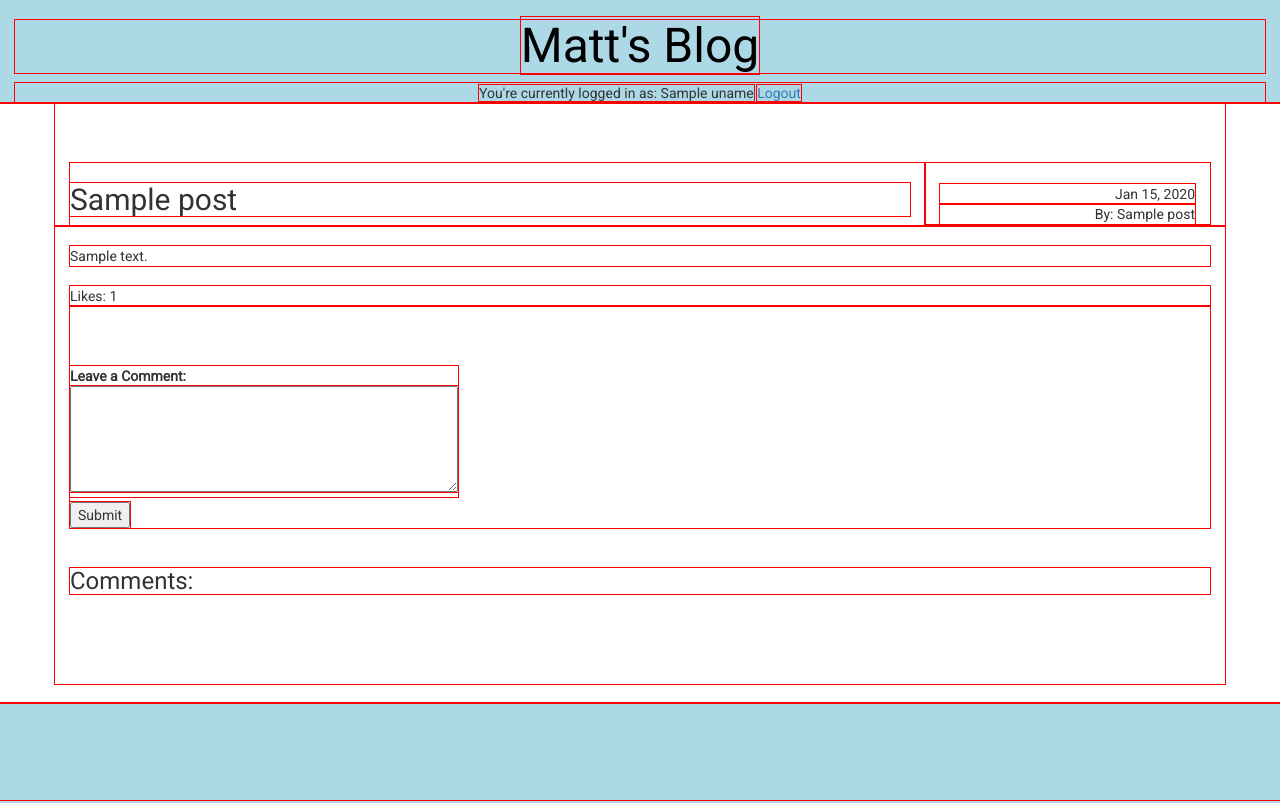
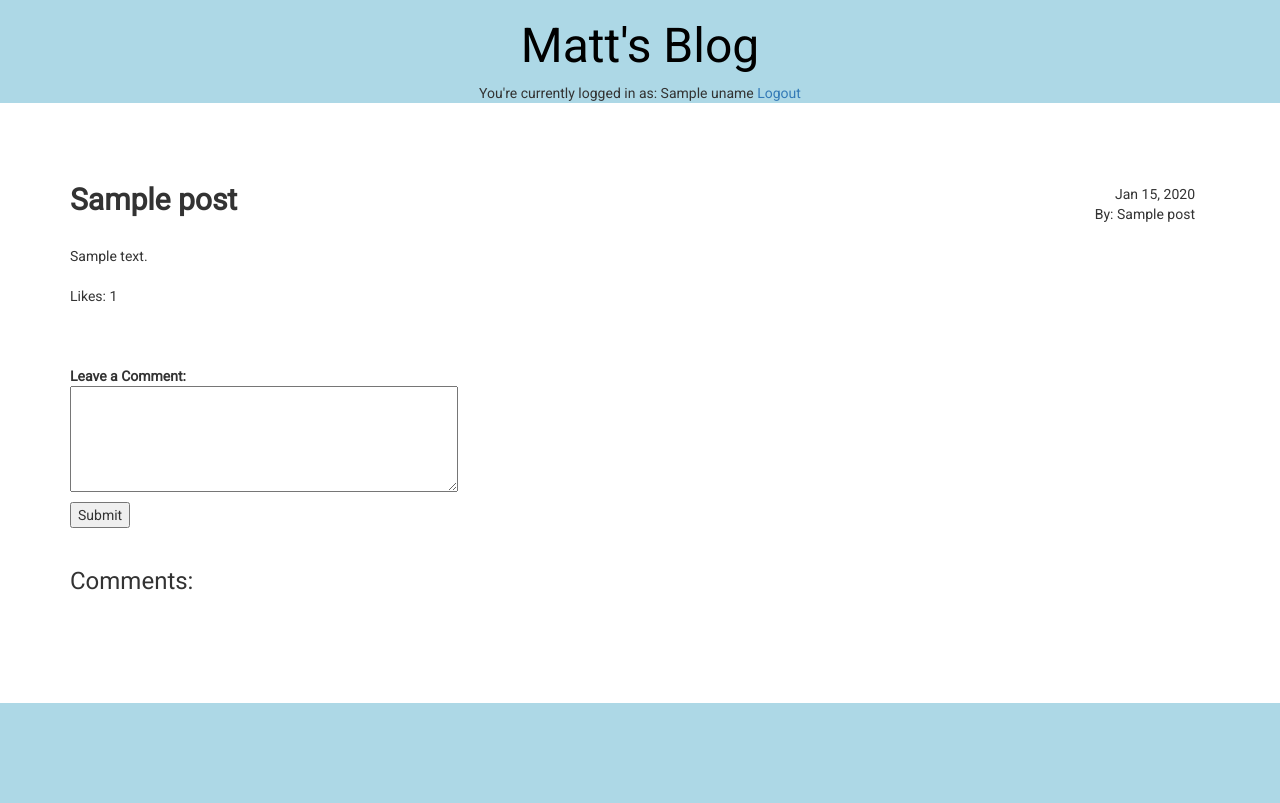
Before and after one commit to GreenGiraffe1/Multi-User-Blog, a Python web app: template myapp/templates/permalink.html in a window 1280 px wide. Run offline with Jinja, Linux system fonts and the light colour scheme; the template is opened without the code that fills it: most values are stand-ins (such as "Sample title", 1, 10 or a date in 2020).

Commit message:
Format title & date area to resize with page

```diff
--- a/myapp/templates/permalink.html
+++ b/myapp/templates/permalink.html
@@ -6,8 +6,8 @@
             <br>
             <br>
             <!-- <hr> -->
-            <div class="post-subject col-lg-9"><h2 class="article-title">{{post.subject | safe}}</h2></div>
-            <div class="date-author col-lg-3">
+            <div class="post-subject col-sm-10 col-xs-12"><h2 class="article-title">{{post.subject | safe}}</h2></div>
+            <div class="date-author col-sm-2 col-xs-12">
                 <div class="date-created">{{post.created.strftime("%b %d, %Y")}}</div>
                 <div class="poster">By: {{post.name}}</div>
             </div>
--- a/static/main.css
+++ b/static/main.css
@@ -1,5 +1,4 @@
 * {
-  outline: 1px solid red !important;
   /*min-height: 100px;*/ }
 
 * {
@@ -29,6 +28,9 @@
 .post-subject {
   font-weight: bold;
   padding-left: 0; }
+
+.article-title {
+  font-weight: bold; }
 
 .title-link {
   color: black; }
--- a/static/main.scss
+++ b/static/main.scss
@@ -1,5 +1,5 @@
 * {
-    outline: 1px solid red !important;
+    // outline: 1px solid red !important;
     /*min-height: 100px;*/
 }* {
     font-family: 'Roboto', sans-serif;
@@ -57,11 +57,8 @@
     // float: left;
 }
 .article-title {
-    // vertical-align: top;
-    // text-align: left;
-    // margin-left: 0;
-    // padding: 0;
-    // float: left;
+    font-weight: bold;
+
 }
 .title-link {
     color: black;
```
